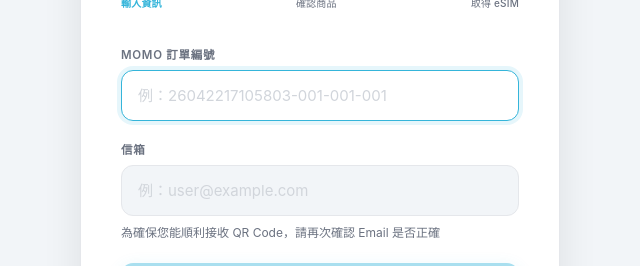
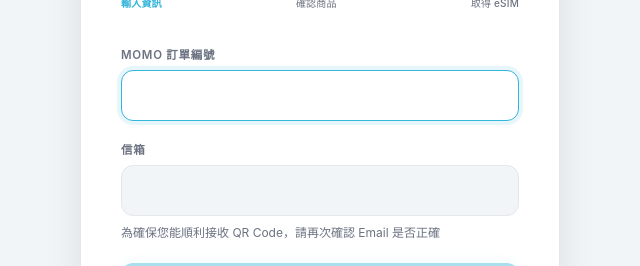
Before and after one commit to lemengsim/simax-claim-frontend, a Next.js app: page / in a window 1280 px wide. Shown: the part 259-525 px from the top of the page, without its empty margins (320-960 px from the left). Built offline with nearby package versions, Linux system fonts and the light colour scheme.

Commit message:
v2.1.2 | 2026-05-19 | 移除輸入框 placeholder

```diff
--- a/pages/index.js
+++ b/pages/index.js
@@ -494,7 +494,7 @@
                 <label>MOMO 訂單編號</label>
                 <input
                   type="text"
-                  placeholder="例：26042217105803-001-001-001"
+                  placeholder=""
                   value={orderNo}
                   onChange={(e) => { setOrderNo(e.target.value.trim()); setError(''); }}
                   autoFocus
@@ -507,7 +507,7 @@
                 <label>信箱</label>
                 <input
                   type="email"
-                  placeholder="例：user@example.com"
+                  placeholder=""
                   value={email}
                   onChange={(e) => setEmail(e.target.value)}
                   autoComplete="email"
```
